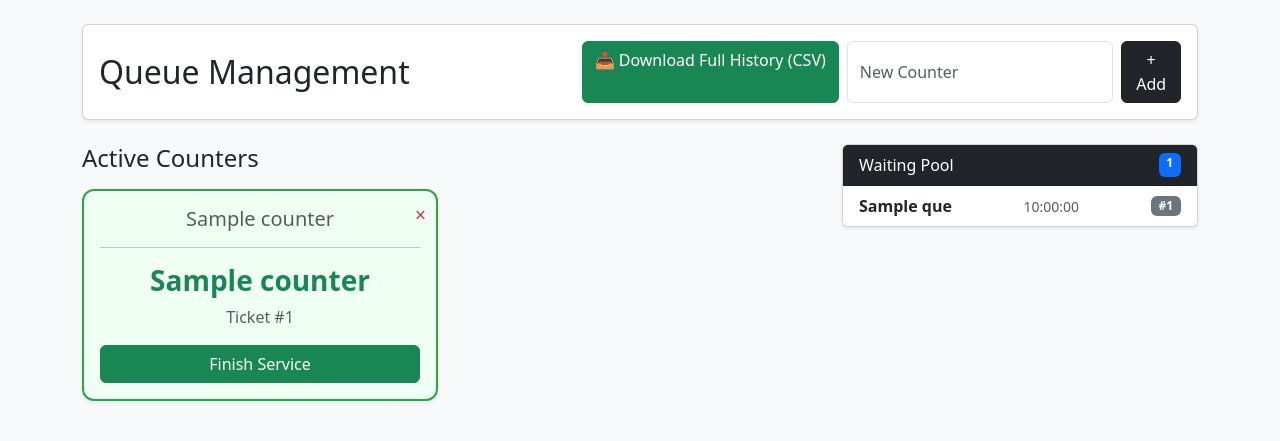
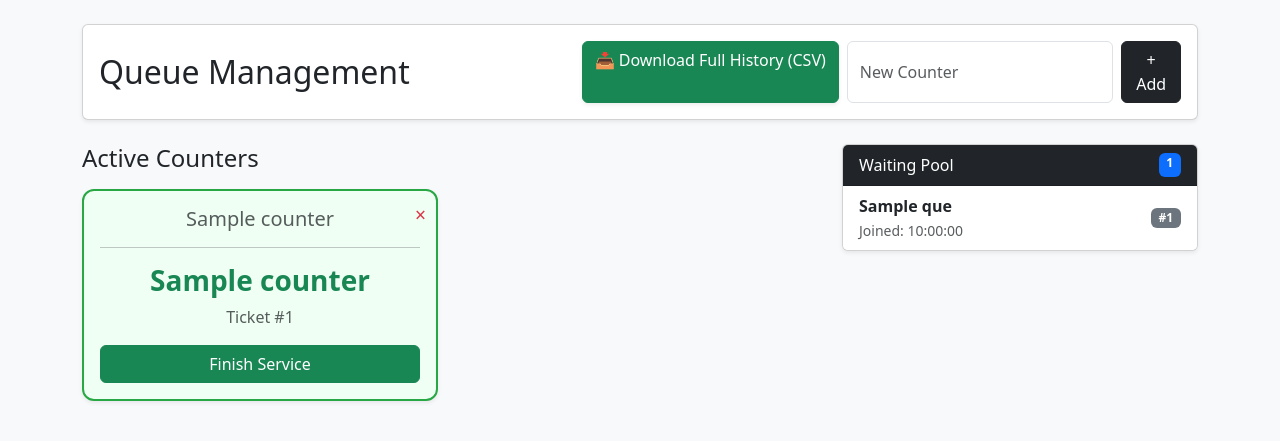
Before and after one commit to 3k100612-max/queue, a Flask app: page /admin in a window 1280 px wide. Shown: the top 441 px of the page. Run offline with Flask 3, Linux system fonts and the light colour scheme; a database or web service that is not in the repository returns one stand-in record (values such as "Sample title"); some libraries are stand-ins or nearby versions.

Commit message:
Update admin.html

```diff
--- a/templates/admin.html
+++ b/templates/admin.html
@@ -13,8 +13,6 @@
 </head>
 <body class="p-4">
     <div class="container">
-
-        <!-- HEADER -->
         <div class="card shadow-sm mb-4">
             <div class="card-body d-flex justify-content-between align-items-center flex-wrap gap-3">
                 <h2 class="mb-0">Queue Management</h2>
@@ -29,7 +27,6 @@
         </div>
 
         <div class="row">
-            <!-- ACTIVE COUNTERS -->
             <div class="col-md-8">
                 <h4 class="mb-3">Active Counters</h4>
                 <div class="row">
@@ -52,15 +49,10 @@
                             </div>
                         </div>
                     </div>
-                    {% else %}
-                    <div class="col-12 text-center py-5 text-muted">
-                        <p>No counters configured yet. Use the form above to add one.</p>
-                    </div>
                     {% endfor %}
                 </div>
             </div>
 
-            <!-- WAITING LIST -->
             <div class="col-md-4">
                 <div class="card shadow-sm">
                     <div class="card-header bg-dark text-white d-flex justify-content-between">
@@ -70,8 +62,10 @@
                     <div class="list-group list-group-flush">
                         {% for p in waiting %}
                         <div class="list-group-item d-flex justify-content-between align-items-center">
-                            <strong>{{ p.customer_name }}</strong>
-                            <small class="text-muted">{{ p.created_at.strftime('%H:%M:%S') }}</small>
+                            <div>
+                                <strong>{{ p.customer_name }}</strong><br>
+                                <small class="text-muted">Joined: {{ p.created_at.strftime('%H:%M:%S') if p.created_at else 'N/A' }}</small>
+                            </div>
                             <span class="badge bg-secondary">#{{ p.id }}</span>
                         </div>
                         {% else %}
```
